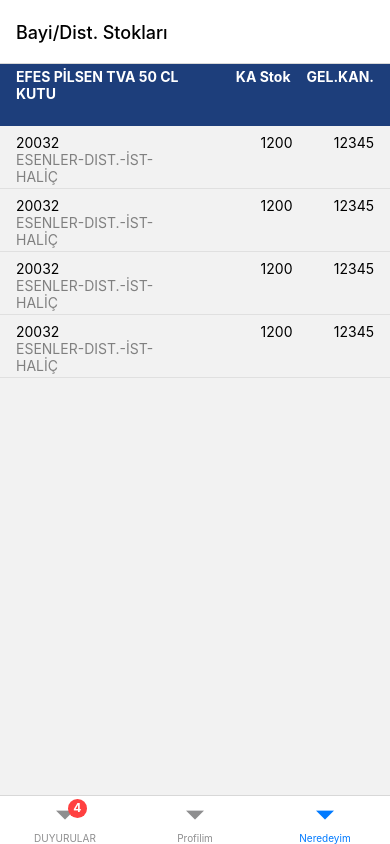
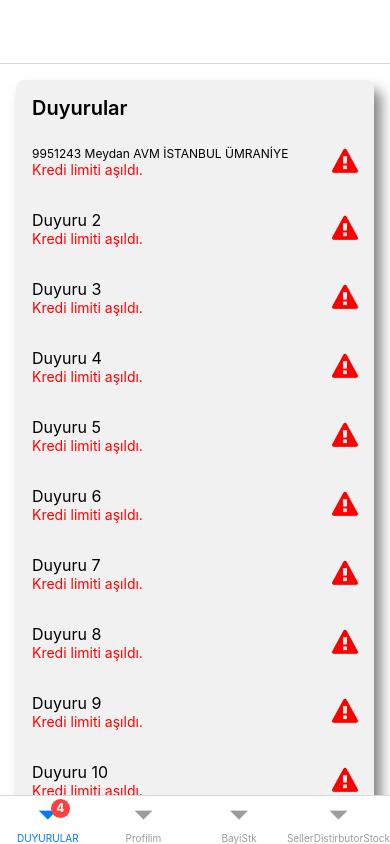
Before and after one commit to Ardaerenylcn/KA, a React Native app: screen /Neredeyim in a window 390 px wide. Built offline with nearby package versions, Linux system fonts and the light colour scheme.

Commit message:
editing component names

```diff
--- a/App.js
+++ b/App.js
@@ -16,9 +16,11 @@
 	return <CustomerInfo />;
 }
 
-function ProfileScreen() {
-	//return <SellerDistributorStocks/>
+function BayiStk() {
 	return <ProductPage />;
+}
+function SellerDistirbutorStock() {
+	return <SellerDistributorStocks />;
 }
 
 function MyTabs() {
@@ -49,8 +51,16 @@
 			/>
 
 			<Tab.Screen
-				name="Neredeyim"
-				component={ProfileScreen}
+				name="BayiStk"
+				component={BayiStk}
+				options={{
+					headerTitle: 'Bayi/Dist. Stokları',
+					headerTintColor: 'black',
+				}}
+			/>
+			<Tab.Screen
+				name="SellerDistirbutorStock"
+				component={SellerDistributorStocks}
 				options={{
 					headerTitle: 'Bayi/Dist. Stokları',
 					headerTintColor: 'black',
--- a/Screens/ProductStockPage.js
+++ b/Screens/ProductStockPage.js
@@ -1,38 +1,36 @@
 import { ScrollView } from 'react-native';
 import React from 'react';
-import SellerDistributorAndProductStockHeader from '../component/SellerDistributorStockComponents/SellerDistributorAndProductStockHeader';
+import ProductStockHead from '../component/ProductStockComponent/ProdcutStockHead';
 import ProductStockBody from '../component/ProductStockComponent/ProductStockBody';
 
 const ProductStockPage = () => {
 	return (
 		<>
 			<ScrollView>
-				<SellerDistributorAndProductStockHeader
-					product={'EFES PİLSEN TVA 50 CL KUTU'}
-				/>
+				<ProductStockHead product={'EFES PİLSEN TVA 50 CL KUTU'} />
 				<ProductStockBody
 					productCode={'20032'}
 					distirbutor={'ESENLER-DIST.-İST-HALİÇ'}
-					stock={1200}
-					gelKan={12345}
+					stock={1.529}
+					gelKan={3000}
 				/>
 				<ProductStockBody
-					productCode={'20032'}
-					distirbutor={'ESENLER-DIST.-İST-HALİÇ'}
-					stock={1200}
-					gelKan={12345}
+					productCode={'20174'}
+					distirbutor={'BAYRAMPAŞA DİST.-İST HALİÇ'}
+					stock={1.657}
+					gelKan={2.215}
 				/>
 				<ProductStockBody
-					productCode={'20032'}
-					distirbutor={'ESENLER-DIST.-İST-HALİÇ'}
-					stock={1200}
-					gelKan={12345}
+					productCode={'20039'}
+					distirbutor={'FATİH-DIST.-İST-HALİÇ'}
+					stock={242}
+					gelKan={1.312}
 				/>
 				<ProductStockBody
-					productCode={'20032'}
-					distirbutor={'ESENLER-DIST.-İST-HALİÇ'}
+					productCode={'20224'}
+					distirbutor={'SİLİVRİ-DIST'}
 					stock={1200}
-					gelKan={12345}
+					gelKan={1.289}
 				/>
 			</ScrollView>
 		</>
--- a/Screens/SellerDistributorStocks.js
+++ b/Screens/SellerDistributorStocks.js
@@ -6,7 +6,7 @@
 	StyleSheet,
 	Image,
 } from 'react-native';
-import SellerDistributorAndProductStockHeader from '../component/SellerDistributorStockComponents/SellerDistributorAndProductStockHeader';
+import SellerDistributorAndProductStockHeader from '../component/SellerDistributorStockComponents/SellerDistirbutorHead';
 import SellerDistirbutorStockBody from '../component/SellerDistributorStockComponents/SellerDistirbutorStockBody';
 import colors from '../constants/colors';
 
--- /dev/null
+++ b/component/ProductStockComponent/ProdcutStockHead.js
@@ -0,0 +1,60 @@
+import { View, Text, StyleSheet } from 'react-native';
+import React from 'react';
+import colors from '../../constants/colors';
+import distances from '../../constants/distances';
+
+const ProductStockHead = ({ product }) => {
+	return (
+		<View style={styles.SellerDistributorStockHeaderContainer}>
+			<View style={styles.SellerDistributorStockHeaderContainerTextArea}>
+				<View style={styles.SellerDistributorStockHeaderContainerTextAreaLeft}>
+					<Text style={styles.SellerDistributorStockHeaderTextStyleLeftSide}>
+						{product}
+					</Text>
+				</View>
+				<View style={styles.SellerDistributorStockHeaderContainerTextAreaRight}>
+					<Text style={styles.SellerDistributorStockHeaderTextStyle}>
+						KA Stok
+					</Text>
+					<Text style={styles.SellerDistributorStockHeaderTextStyle}>
+						GEL.KAN.
+					</Text>
+				</View>
+			</View>
+		</View>
+	);
+};
+
+const styles = StyleSheet.create({
+	SellerDistributorStockHeaderContainer: {
+		flex: 1,
+		backgroundColor: colors.efesblue,
+	},
+	SellerDistributorStockHeaderContainerTextArea: {
+		flexDirection: 'row',
+	},
+	SellerDistributorStockHeaderContainerTextAreaRight: {
+		flex: 1,
+		justifyContent: 'flex-end',
+		flexDirection: 'row',
+		marginRight: distances.defaultDistance,
+	},
+	SellerDistributorStockHeaderContainerTextAreaLeft: {
+		marginLeft: distances.defaultDistance,
+		flex: 1,
+	},
+
+	SellerDistributorStockHeaderTextStyle: {
+		color: colors.white,
+		fontWeight: 'bold',
+		marginLeft: distances.defaultDistance,
+		marginVertical: distances.quarterDistance / 2,
+	},
+	SellerDistributorStockHeaderTextStyleLeftSide: {
+		color: colors.white,
+		fontWeight: 'bold',
+		marginVertical: distances.quarterDistance / 2,
+	},
+});
+
+export default ProductStockHead;
```
Also changed, not shown: component/SellerDistributorStockComponents/SellerDistirbutorHead.js (renamed from component/SellerDistributorStockComponents/SellerDistributorAndProductStockHeader.js).
